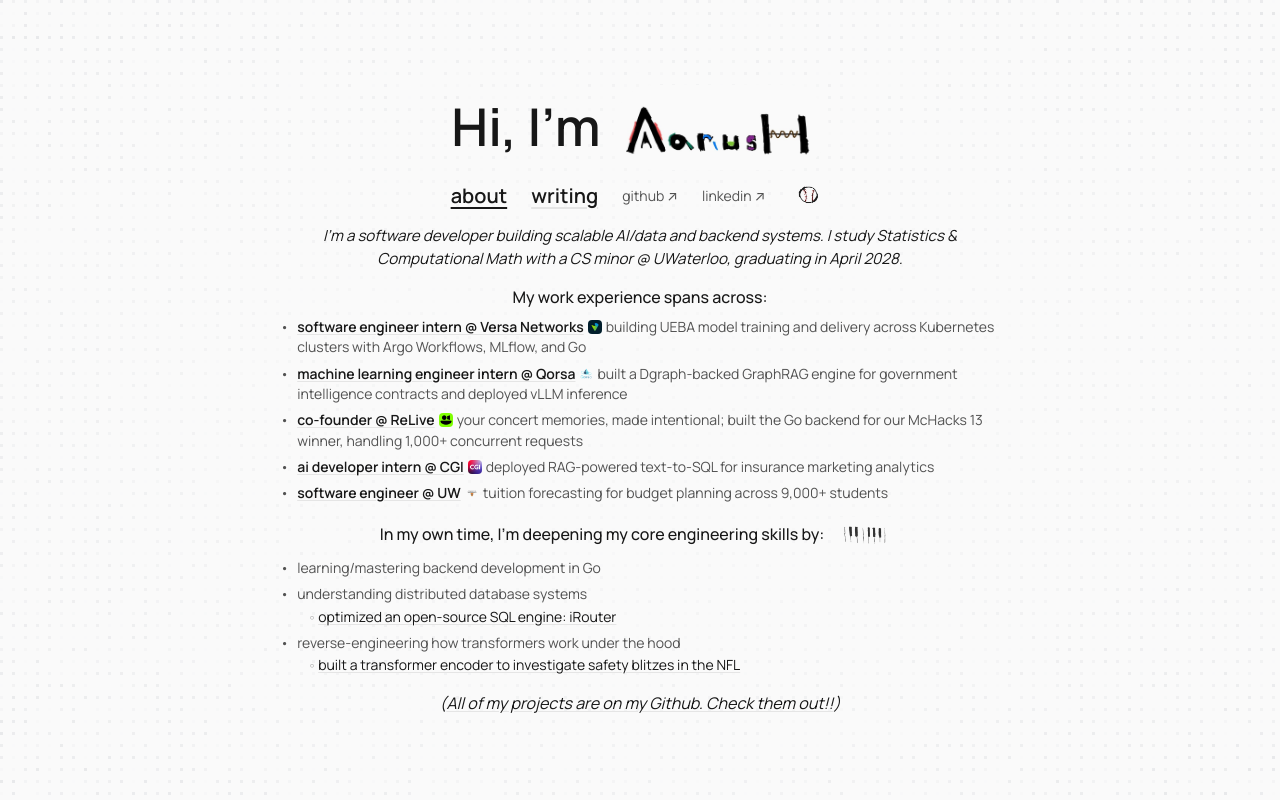
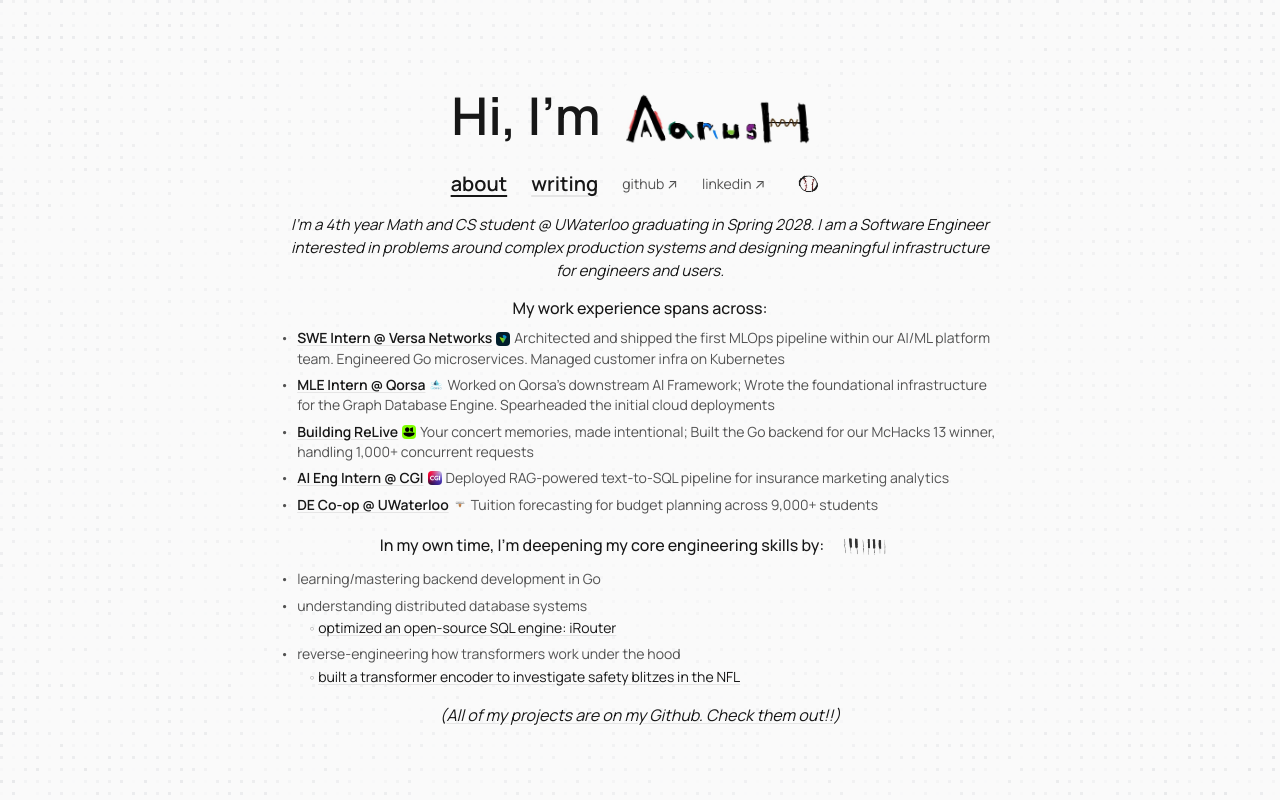
Before and after one commit to abfhdays/aarush-portfolio, a Next.js app: page / in a window 1280 px wide. Built offline with nearby package versions, Linux system fonts and the light colour scheme.

Commit message:
manual home page content modifies

```diff
--- a/content/info.ts
+++ b/content/info.ts
@@ -5,14 +5,14 @@
 export const personalInfo: PersonalInfo = {
   name: "Aarush Ghosh",
   bio: {
-    intro: "I'm a software developer building scalable AI/data and backend systems. I study Statistics & Computational Math with a CS minor @ UWaterloo, graduating in April 2028.",
+    intro: "I'm a 4th year Math and CS student @ UWaterloo graduating in Spring 2028. I am a Software Engineer interested in problems around complex production systems and designing meaningful infrastructure for engineers and users.",
     work: [
 
-      { text: "building UEBA model training and delivery across Kubernetes clusters with Argo Workflows, MLflow, and Go ", company: "software engineer intern @ Versa Networks", url: "https://versa-networks.com", icon: "/versa_networks_logo.jpeg" },
-      { text: "built a Dgraph-backed GraphRAG engine for government intelligence contracts and deployed vLLM inference ", company: "machine learning engineer intern @ Qorsa", url: "https://qorsa.com", icon: "/qorsa_portfolio_icon.png" },
-      { text: "your concert memories, made intentional; built the Go backend for our McHacks 13 winner, handling 1,000+ concurrent requests ", company: "co-founder @ ReLive", url: "https://github.com/areeeeeeeb/reLive", icon: "/relive_portfolio_icon.png" },
-      { text: "deployed RAG-powered text-to-SQL for insurance marketing analytics ", company: "ai developer intern @ CGI", url: "https://www.cgi.com", icon: "/cgi_portfolio_icon.jpg" },
-      { text: "tuition forecasting for budget planning across 9,000+ students ", company: "software engineer @ UW", url: "https://uwaterloo.ca/math/", icon: "/uw_portfolio_icon.png" }
+      { text: "Architected and shipped the first MLOps pipeline within our AI/ML platform team. Engineered Go microservices. Managed customer infra on Kubernetes  ", company: "SWE Intern @ Versa Networks", url: "https://versa-networks.com", icon: "/versa_networks_logo.jpeg" },
+      { text: "Worked on Qorsa's downstream AI Framework; Wrote the foundational infrastructure for the Graph Database Engine. Spearheaded the initial cloud deployments ", company: " MLE Intern @ Qorsa", url: "https://qorsa.com", icon: "/qorsa_portfolio_icon.png" },
+      { text: "Your concert memories, made intentional; Built the Go backend for our McHacks 13 winner, handling 1,000+ concurrent requests ", company: "Building ReLive", url: "https://github.com/areeeeeeeb/reLive", icon: "/relive_portfolio_icon.png" },
+      { text: "Deployed RAG-powered text-to-SQL pipeline for insurance marketing analytics ", company: "AI Eng Intern @ CGI", url: "https://www.cgi.com", icon: "/cgi_portfolio_icon.jpg" },
+      { text: "Tuition forecasting for budget planning across 9,000+ students ", company: "DE Co-op @ UWaterloo", url: "https://uwaterloo.ca/math/", icon: "/uw_portfolio_icon.png" }
     ],
     interests: {
       intro: "In my own time, I'm deepening my core engineering skills by",
```
